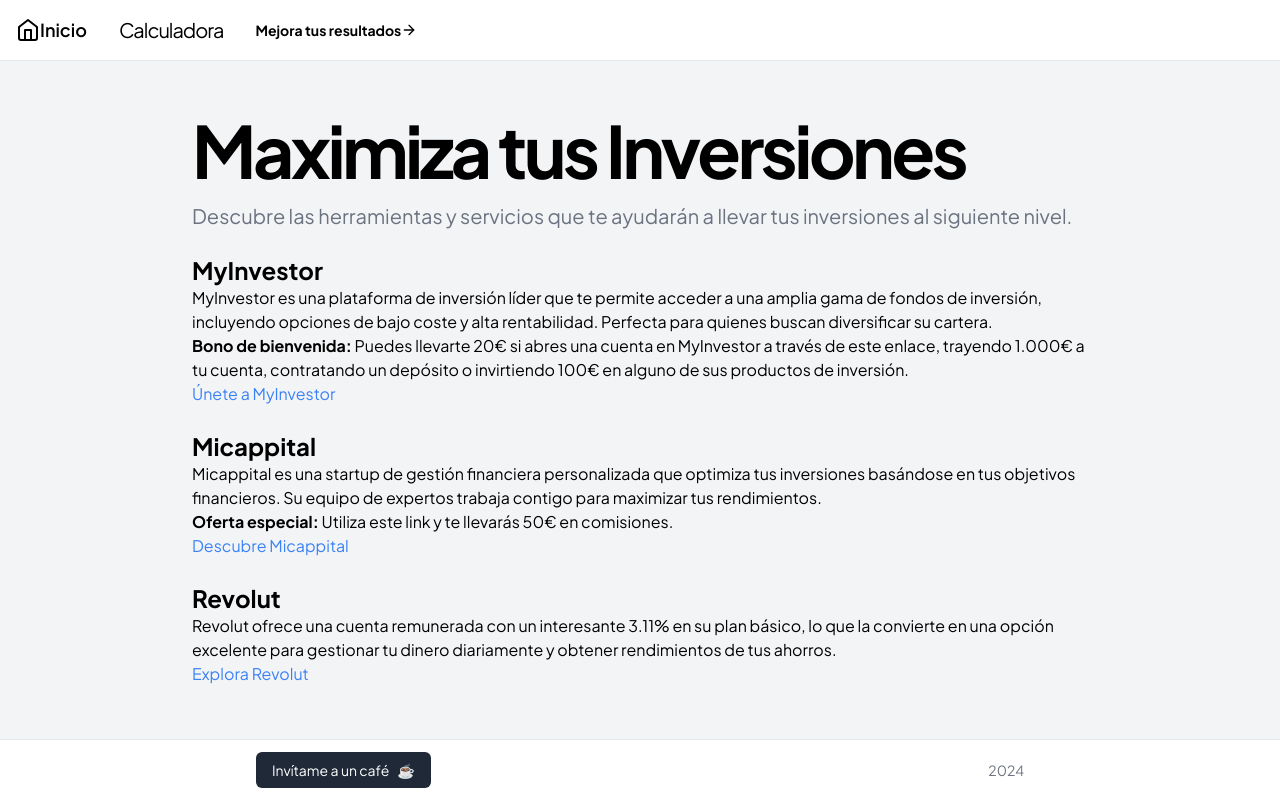
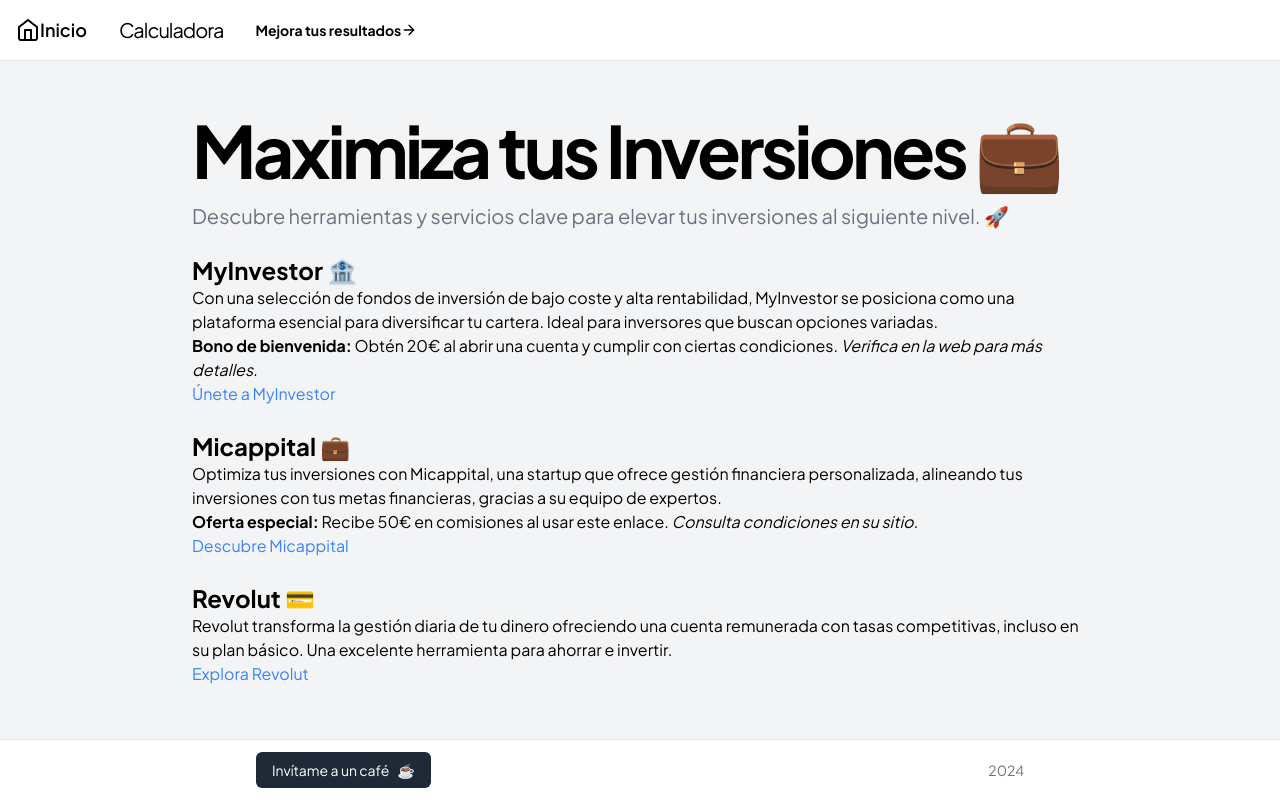
Before and after one commit to jlfernandezfernandez/compound-interest-calculator, a Next.js app: page /mejora-tus-resultados in a window 1280 px wide. Built offline with nearby package versions, Linux system fonts and the light colour scheme.

Commit message:
improve seo

```diff
--- a/src/app/mejora-tus-resultados/page.tsx
+++ b/src/app/mejora-tus-resultados/page.tsx
@@ -4,7 +4,7 @@ import { Metadata } from "next";
 
 export const metadata: Metadata = {
     title: "Maximiza tus Inversiones con MyInvestor, Micappital y Revolut",
-    description: "Descubre cómo MyInvestor, Micappital y Revolut pueden transformar tu estrategia de inversión. Aprende a optimizar tus fondos de inversión, gestión financiera y cuentas remuneradas con nuestras recomendaciones expertas. Únete a nosotros y empieza a maximizar tus rendimientos hoy.",
+    description: "Explora cómo MyInvestor, Micappital y Revolut pueden revolucionar tu estrategia de inversión. Aprovecha nuestras recomendaciones expertas para optimizar tus fondos de inversión, gestión financiera y cuentas remuneradas. Únete y potencia tus rendimientos hoy.",
 };
 
 export default function ImproveResultsPage() {
@@ -13,26 +13,26 @@ export default function ImproveResultsPage() {
             <Header />
             <div className="flex flex-grow justify-center items-center p-4">
                 <div className="max-w-4xl">
-                    <h1 className="text-3xl sm:text-4xl md:text-5xl lg:text-6xl xl:text-7xl font-bold tracking-tighter mb-4">Maximiza tus Inversiones</h1>
-                    <p className="text-lg sm:text-xl text-gray-500 dark:text-gray-400 mb-6">Descubre las herramientas y servicios que te ayudarán a llevar tus inversiones al siguiente nivel.</p>
+                    <h1 className="text-3xl sm:text-4xl md:text-5xl lg:text-6xl xl:text-7xl font-bold tracking-tighter mb-4">Maximiza tus Inversiones 💼</h1>
+                    <p className="text-lg sm:text-xl text-gray-500 dark:text-gray-400 mb-6">Descubre herramientas y servicios clave para elevar tus inversiones al siguiente nivel. 🚀</p>
                     <div className="space-y-6">
                         <div>
-                            <h2 className="text-2xl font-bold">MyInvestor</h2>
-                            <p>MyInvestor es una plataforma de inversión líder que te permite acceder a una amplia gama de fondos de inversión, incluyendo opciones de bajo coste y alta rentabilidad. Perfecta para quienes buscan diversificar su cartera.</p>
-                            <p><strong>Bono de bienvenida:</strong> Puedes llevarte 20€ si abres una cuenta en MyInvestor a través de este enlace, trayendo 1.000€ a tu cuenta, contratando un depósito o invirtiendo 100€ en alguno de sus productos de inversión.</p>
+                            <h2 className="text-2xl font-bold">MyInvestor 🏦</h2>
+                            <p>Con una selección de fondos de inversión de bajo coste y alta rentabilidad, MyInvestor se posiciona como una plataforma esencial para diversificar tu cartera. Ideal para inversores que buscan opciones variadas.</p>
+                            <p><strong>Bono de bienvenida:</strong> Obtén 20€ al abrir una cuenta y cumplir con ciertas condiciones. <em>Verifica en la web para más detalles.</em></p>
                             <a href="https://myinvestor.page.link/decXeBGbKbyMkiJEA" className="text-blue-500 hover:underline">Únete a MyInvestor</a>
                         </div>
 
                         <div>
-                            <h2 className="text-2xl font-bold">Micappital</h2>
-                            <p>Micappital es una startup de gestión financiera personalizada que optimiza tus inversiones basándose en tus objetivos financieros. Su equipo de expertos trabaja contigo para maximizar tus rendimientos.</p>
-                            <p><strong>Oferta especial:</strong> Utiliza este link y te llevarás 50€ en comisiones.</p>
+                            <h2 className="text-2xl font-bold">Micappital 💼</h2>
+                            <p>Optimiza tus inversiones con Micappital, una startup que ofrece gestión financiera personalizada, alineando tus inversiones con tus metas financieras, gracias a su equipo de expertos.</p>
+                            <p><strong>Oferta especial:</strong> Recibe 50€ en comisiones al usar este enlace. <em>Consulta condiciones en su sitio.</em></p>
                             <a href="https://www.micappital.com?referal=jordiluisgZ2kOJ" className="text-blue-500 hover:underline">Descubre Micappital</a>
                         </div>
 
                         <div>
-                            <h2 className="text-2xl font-bold">Revolut</h2>
-                            <p>Revolut ofrece una cuenta remunerada con un interesante 3.11% en su plan básico, lo que la convierte en una opción excelente para gestionar tu dinero diariamente y obtener rendimientos de tus ahorros.</p>
+                            <h2 className="text-2xl font-bold">Revolut 💳</h2>
+                            <p>Revolut transforma la gestión diaria de tu dinero ofreciendo una cuenta remunerada con tasas competitivas, incluso en su plan básico. Una excelente herramienta para ahorrar e invertir.</p>
                             <a href="https://revolut.com/referral/?referral-code=jordilftw5!FEB2-24-VR-ES" className="text-blue-500 hover:underline">Explora Revolut</a>
                         </div>
                     </div>
--- a/src/app/page.tsx
+++ b/src/app/page.tsx
@@ -5,13 +5,13 @@ export default function Home() {
     <main className="flex min-h-screen flex-col items-center justify-center p-8 md:p-24 font-body">
       <div className="text-center px-4">
         <h1 className="text-3xl md:text-5xl font-bold mb-4">
-          Descubre Cómo Maximizar tu Libertad Financiera
+          Descubre Cómo Maximizar tu Libertad Financiera 🚀
         </h1>
         <p className="text-lg md:text-xl mb-8">
           Explora el impacto del interés compuesto en tu futuro financiero con nuestra herramienta líder en el mercado.
         </p>
         <p className="text-lg md:text-xl mb-8">
-          Nuestra calculadora avanzada de interés compuesto te permite visualizar el crecimiento de tu inversión a lo largo del tiempo, ayudándote a tomar decisiones informadas para alcanzar tus objetivos financieros más rápidamente.
+          Con nuestra <strong>calculadora avanzada de interés compuesto</strong>, visualiza el crecimiento de tu inversión 📈. Toma decisiones informadas y alcanza tus metas financieras más rápido.
         </p>
         <Link href="/calculadora-interes-compuesto">
             <a className="inline-block bg-black hover:bg-gray-800 text-white py-3 px-6 rounded-full transition duration-300">
--- a/src/components/IntroductionSection.tsx
+++ b/src/components/IntroductionSection.tsx
@@ -1,10 +1,9 @@
 export default function IntroductionSection() {
   return (
     <section className="mb-6 flex flex-col items-center text-center" aria-label="Introducción a la Calculadora de Interés Compuesto">
-      <h2 className="text-3xl md:text-4xl font-bold mb-4">Descubre la Mejor Calculadora de Interés Compuesto</h2>
-      <p className="mb-2">Planifica tus inversiones y maximiza tus ahorros con precisión.</p>
-      <p>Nuestra herramienta avanzada te permite simular múltiples escenarios de inversión, incluyendo fondos de inversión, planes de pensión y cuentas remuneradas. Descubre cómo el interés compuesto puede acelerar tu crecimiento financiero y ayudarte a alcanzar tus metas de inversión más rápidamente.</p>
-      <p>Intuitiva y fácil de usar, nuestra calculadora está diseñada para ofrecerte una visión clara de tu futuro financiero, permitiéndote tomar decisiones informadas sobre tus inversiones.</p>
+      <h2 className="text-3xl md:text-4xl font-bold mb-4">Calculadora de Interés Compuesto Avanzada 📊</h2>
+      <p className="mb-4">Maximiza tus ahorros y planifica tus inversiones con precisión. 🚀</p>
+      <p>Descubre cómo el interés compuesto puede <strong>acelerar el crecimiento de tu patrimonio</strong> y ayudarte a alcanzar tus metas financieras más rápido. Con nuestra herramienta intuitiva, simula diferentes escenarios de inversión y toma decisiones informadas para un futuro financiero más brillante.</p>
     </section>
   );
 }
```
